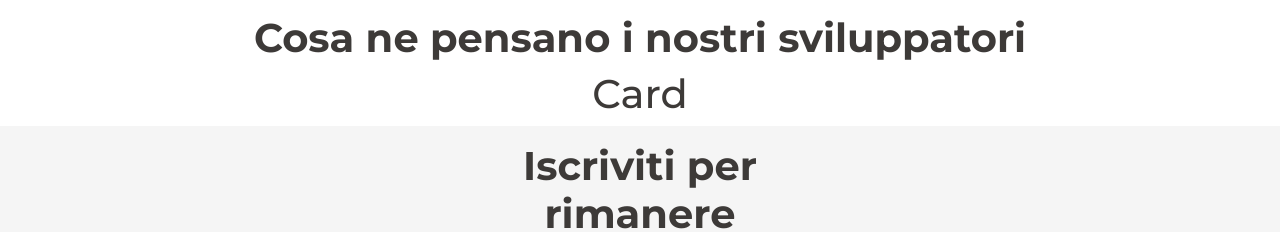
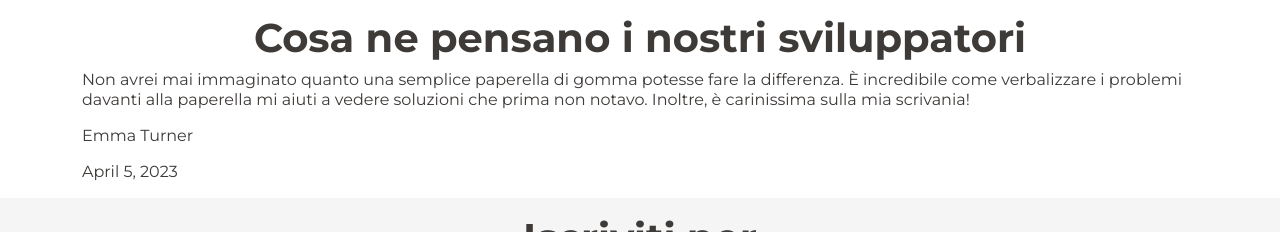
Before and after one commit to LucaCavatassi/landing-page-product, a Vue app: page / in a window 1280 px wide. Shown: the part 987-1219 px from the top of the page. Built offline with nearby package versions, Linux system fonts and the light colour scheme.

Commit message:
feat: carousel with info working

```diff
--- a/src/components/ReviewsComponent.vue
+++ b/src/components/ReviewsComponent.vue
@@ -30,8 +30,8 @@ export default {
                 },
                 {
                     description: "La mia paperella di gomma è il miglior collega che potessi chiedere. Sempre pronta ad ascoltare, mai giudicante. È sorprendente come qualcosa di così semplice possa essere così efficace nel risolvere problemi complessi. E non dimentichiamo che è anche adorabile!",
-                    date: "Park C",
-                    name: "May 22, 2023"
+                    date: "May 22, 2023",
+                    name: "Park C"
                 },
             ]
         }
--- a/src/components/subComponents/cardComponent.vue
+++ b/src/components/subComponents/cardComponent.vue
@@ -10,7 +10,11 @@ export default {
 </script>
 
 <template>
-    <h1>Card</h1>
+    <div class="review-card">
+        <p>{{ review.description }}</p>
+        <p>{{ review.name }}</p>
+        <p>{{ review.date }}</p>
+    </div>
 </template>
 
 <style>
```
